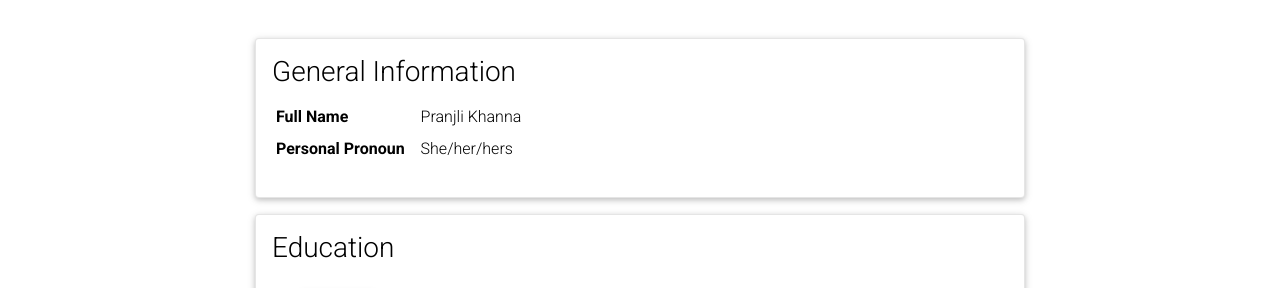
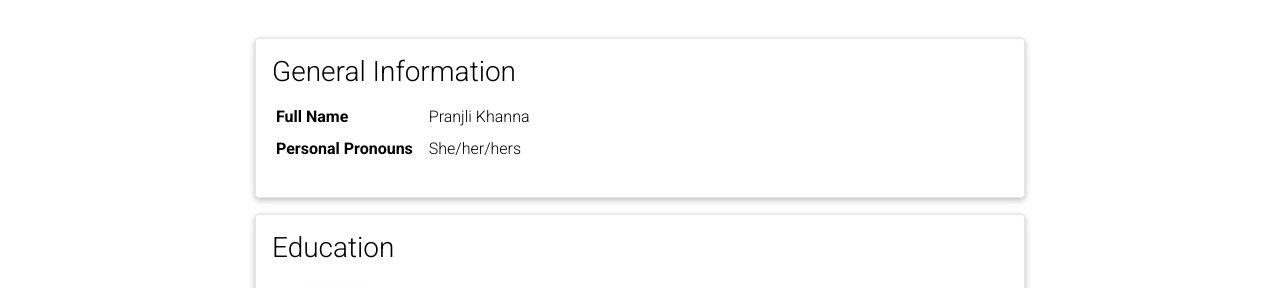
Before and after one commit to pranjlikhanna/pranjlikhanna.github.io, a Jekyll site: the page built from _pages/curriculum vitae.md, in a window 1280 px wide and 900 px high. Shown: the part 146-434 px from the top of the window. Built offline with Jekyll 4.4.1, drawn with Linux system fonts in a browser that asks for light colours; comment, search, counter and statistics services are not loaded; a style sheet for code colours, icons or effects is not loaded.

Commit message:
personal pronouns

```diff
--- a/_data/cv.yml
+++ b/_data/cv.yml
@@ -3,7 +3,7 @@
   contents:
     - name: Full Name
       value: Pranjli Khanna
-    - name: Personal Pronoun
+    - name: Personal Pronouns
       value: She/her/hers
 
 - title: Education
```
